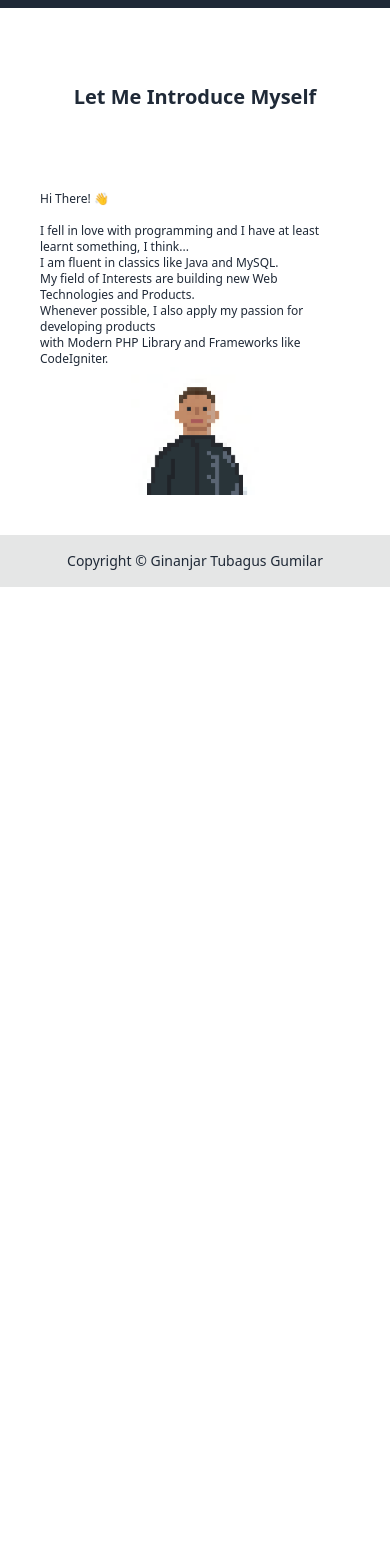
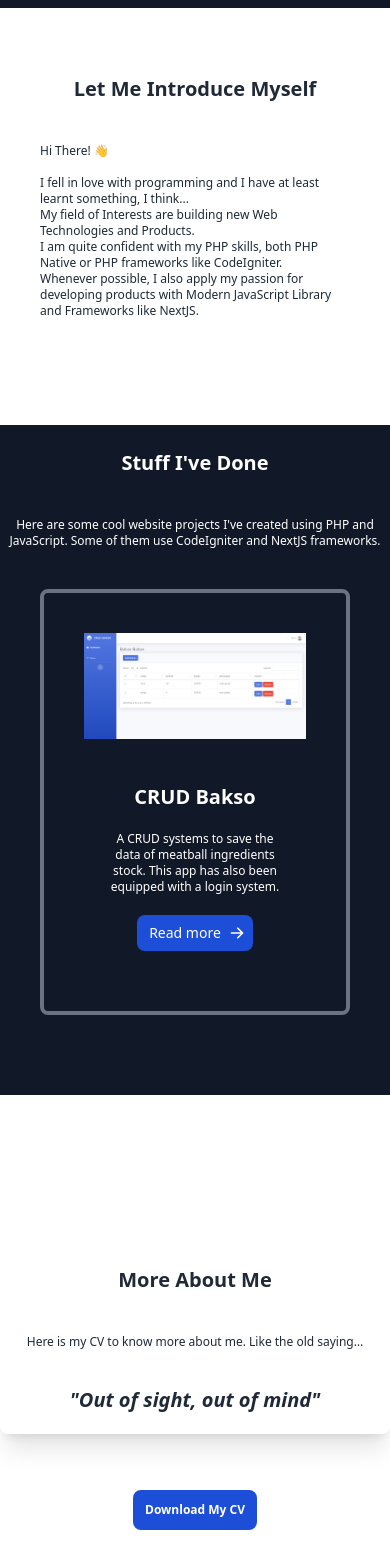
Before and after one commit to ginanjar-tg/my-portfolio, a Next.js app: page /component_pages/hero in a window 390 px wide. Shown: the part 324-1892 px from the top of the page. Before the commit the page ends 911 px from the top, so only its background shows below. Built offline with nearby package versions, Linux system fonts and the light colour scheme.

Commit message:
add content to the page

```diff
--- a/pages/_app.js
+++ b/pages/_app.js
@@ -1,7 +1,7 @@
-import '../styles/globals.css'
+import "../styles/globals.css";
 
 function MyApp({ Component, pageProps }) {
-  return <Component {...pageProps} />
+  return <Component {...pageProps} />;
 }
 
-export default MyApp
+export default MyApp;
--- a/pages/component_pages/navbar.js
+++ b/pages/component_pages/contents.js
@@ -1,11 +1,11 @@
 import Hero from "./hero";
-export default function Navbar() {
+export default function Contents() {
   return (
     <div className="drawer">
       <input id="my-drawer-3" type="checkbox" className="drawer-toggle" />
       <div className="drawer-content flex flex-col">
         {/* <!-- Navbar --> */}
-        <div className="w-full navbar bg-gray-800 text-white fixed">
+        <div className="w-full navbar bg-gray-900 text-white fixed z-30">
           <div className="flex-none lg:hidden">
             <label htmlFor="my-drawer-3" className="btn btn-square btn-ghost">
               <svg
@@ -24,7 +24,7 @@ export default function Navbar() {
             </label>
           </div>
           <a className="flex-1 px-2 mx-2 font-bold text-xl" href="#home">
-            My Portfolio
+            Ginanjar's Portfolio
           </a>
           <div className="flex-none hidden lg:block font-bold">
             <ul className="menu menu-horizontal">
--- a/pages/component_pages/hero.js
+++ b/pages/component_pages/hero.js
@@ -1,12 +1,13 @@
 import Image from "next/image";
 import ginanjarPic from "../../public/ginanjar.png";
 import pixelPic from "../../public/pixel.png";
+import bahan from "../../public/projects/bahan/bahan.png";
 
 export default function Hero() {
   return (
     <div>
       <section id="home">
-        <div className="bg-gray-800 text-white mt-20">
+        <div className="bg-gray-900 text-white mt-20 w-screen h-full">
           <br />
           <div className="h-32 w-32 md:h-64 md:w-64 relative mx-auto">
             <Image
@@ -37,25 +38,25 @@ export default function Hero() {
             d="M0,192L48,170.7C96,149,192,107,288,101.3C384,96,480,128,576,117.3C672,107,768,53,864,64C960,75,1056,149,1152,165.3C1248,181,1344,139,1392,117.3L1440,96L1440,320L1392,320C1344,320,1248,320,1152,320C1056,320,960,320,864,320C768,320,672,320,576,320C480,320,384,320,288,320C192,320,96,320,48,320L0,320Z"
           ></path>
         </svg>
-        <div className="bg-white font-poppins text-gray-800 h-full md:h-screen md:-mt-10 -mt-3">
+        <div className="bg-white h-full font-poppins text-gray-800 -mt-5">
           <div className="text-center font-bold text-xl md:text-4xl">
             Let Me Introduce Myself
           </div>
           <div className="text-xs md:text-lg py-10 md:py-20 px-10 md:grid md:grid-cols-2 grid-cols-none mx-auto place-content-center place-items-center">
-            <p className="mt-10">
+            <p>
               Hi There! 👋
               <br />
               <br />
               I fell in love with programming and I have at least learnt
               something, I think... <br />
-              I am fluent in classics like Java and MySQL. <br />
               My field of Interests are building new Web Technologies and
               Products. <br />
+              I am quite confident with my PHP skills, both PHP Native or PHP
+              frameworks like CodeIgniter. <br />
               Whenever possible, I also apply my passion for developing products
-              <br />
-              with Modern PHP Library and Frameworks like CodeIgniter.
+              with Modern JavaScript Library and Frameworks like NextJS.
             </p>
-            <div className="h-32 w-32 md:h-64 md:w-64 relative mx-auto">
+            <div className="h-32 w-32 md:h-64 md:w-64 relative mx-auto md:block hidden">
               <Image
                 src={pixelPic}
                 alt="Ginanjar's Pixel Photo"
@@ -66,6 +67,133 @@ export default function Hero() {
           </div>
         </div>
       </section>
+      {/* SVG WAVE */}
+      <svg xmlns="http://www.w3.org/2000/svg" viewBox="0 0 1440 320">
+        <path
+          fill="#ffffff"
+          fill-opacity="1"
+          d="M0,192L40,181.3C80,171,160,149,240,122.7C320,96,400,64,480,85.3C560,107,640,181,720,202.7C800,224,880,192,960,186.7C1040,181,1120,203,1200,208C1280,213,1360,203,1400,197.3L1440,192L1440,0L1400,0C1360,0,1280,0,1200,0C1120,0,1040,0,960,0C880,0,800,0,720,0C640,0,560,0,480,0C400,0,320,0,240,0C160,0,80,0,40,0L0,0Z"
+        ></path>
+      </svg>
+      <section id="projects">
+        <div className="bg-gray-900 h-full font-poppins text-white -mt-5">
+          <br />
+          <div className="text-center font-bold text-xl md:text-4xl">
+            Stuff I've Done
+          </div>
+          <div className="text-xs md:text-lg py-10 md:py-20">
+            <p className="text-center">
+              Here are some cool website projects I've created using PHP and
+              JavaScript. Some of them use CodeIgniter and NextJS frameworks.
+            </p>
+            <div className="p-10">
+              <div className="text-xs md:text-lg py-10 md:py-20 px-10 md:grid md:grid-cols-2 grid-cols-none block bg-gray-900 rounded-lg border-4 border-gray-500">
+                <div className="relative mx-auto">
+                  <Image
+                    src={bahan}
+                    alt="Meatball ingridients stock CRUD System"
+                  />
+                </div>
+                <p className="p-5 md:p-10 text-center">
+                  <h5 class="md:text-2xl text-xl font-bold mb-5 md:mt-0 mt-5 text-center">
+                    CRUD Bakso
+                  </h5>
+                  A CRUD systems to save the data of meatball ingredients stock.
+                  This app has also been equipped with a login system.
+                  <br />
+                  <a
+                    href="#"
+                    class="mt-5 inline-flex items-center py-2 px-3 text-sm font-medium text-center text-white bg-blue-700 rounded-lg hover:bg-blue-800 focus:ring-4 focus:outline-none focus:ring-blue-300 dark:bg-blue-600 dark:hover:bg-blue-700 dark:focus:ring-blue-800"
+                  >
+                    Read more
+                    <svg
+                      aria-hidden="true"
+                      class="ml-2 -mr-1 w-4 h-4"
+                      fill="currentColor"
+                      viewBox="0 0 20 20"
+                      xmlns="http://www.w3.org/2000/svg"
+                    >
+                      <path
+                        fill-rule="evenodd"
+                        d="M10.293 3.293a1 1 0 011.414 0l6 6a1 1 0 010 1.414l-6 6a1 1 0 01-1.414-1.414L14.586 11H3a1 1 0 110-2h11.586l-4.293-4.293a1 1 0 010-1.414z"
+                        clip-rule="evenodd"
+                      ></path>
+                    </svg>
+                  </a>
+                </p>
+              </div>
+            </div>
+          </div>
+        </div>
+      </section>
+      {/* SVG WAVE */}
+      <svg xmlns="http://www.w3.org/2000/svg" viewBox="0 0 1440 320">
+        <path
+          fill="#ffffff"
+          fill-opacity="1"
+          d="M0,160L40,154.7C80,149,160,139,240,144C320,149,400,171,480,197.3C560,224,640,256,720,224C800,192,880,96,960,80C1040,64,1120,128,1200,176C1280,224,1360,256,1400,272L1440,288L1440,320L1400,320C1360,320,1280,320,1200,320C1120,320,1040,320,960,320C880,320,800,320,720,320C640,320,560,320,480,320C400,320,320,320,240,320C160,320,80,320,40,320L0,320Z"
+        ></path>
+      </svg>
+      <section id="resume">
+        <div className="text-center bg-white h-full font-poppins text-gray-800 -mt-5">
+          <br />
+          <div className="py-20">
+            <div className="font-bold text-xl md:text-4xl">More About Me</div>
+            <div className="text-xs md:text-lg py-10 md:py-20">
+              <p>
+                Here is my CV to know more about me. Like the old saying… <br />
+                <br />
+                <div class="shadow-xl w-full md:w-1/2 h-full p-5 bg-white rounded-lg text-xl md:text-2xl font-semibold m-auto text-center">
+                  <i> "Out of sight, out of mind"</i>
+                </div>
+                <br />
+                <a
+                  href="cv.pdf"
+                  download
+                  class="font-bold mt-10 inline-flex items-center p-3 text-center text-white bg-blue-700 rounded-lg hover:bg-blue-800 focus:ring-4 focus:outline-none focus:ring-blue-300 dark:bg-blue-600 dark:hover:bg-blue-700 dark:focus:ring-blue-800"
+                >
+                  Download My CV
+                </a>
+              </p>
+            </div>
+          </div>
+        </div>
+      </section>
+      <section id="contact">
+        {/* SVG WAVE */}
+        <svg xmlns="http://www.w3.org/2000/svg" viewBox="0 0 1440 320">
+          <path
+            fill="#ffffff"
+            fill-opacity="1"
+            d="M0,224L34.3,192C68.6,160,137,96,206,69.3C274.3,43,343,53,411,74.7C480,96,549,128,617,133.3C685.7,139,754,117,823,117.3C891.4,117,960,139,1029,170.7C1097.1,203,1166,245,1234,245.3C1302.9,245,1371,203,1406,181.3L1440,160L1440,0L1405.7,0C1371.4,0,1303,0,1234,0C1165.7,0,1097,0,1029,0C960,0,891,0,823,0C754.3,0,686,0,617,0C548.6,0,480,0,411,0C342.9,0,274,0,206,0C137.1,0,69,0,34,0L0,0Z"
+          ></path>
+        </svg>
+        <div className="bg-gray-900 h-full font-poppins text-white -mt-5 py-14">
+          <br />
+          <div className="text-center font-bold text-xl md:text-4xl">
+            Let's Work Together!
+          </div>
+          <div className="text-xs md:text-lg py-10 md:py-20">
+            <p className="text-center">
+              Keep in touch with me for any kind of project or just to say hi.
+              <br />
+              📧 Email :{" "}
+              <a href="mailto:ginanjar0822@gmail.com">ginanjar0822@gmail.com</a>
+              <br />
+              📞 Telephone : +62 813-6135-4486
+              <br />
+              👨‍💼 LinkedIn :{" "}
+              <a href="https://www.linkedin.com/in/ginanjar-tubagus-gumilar-a4638b1b6/">
+                Ginanjar Tubagus Gumilar
+              </a>
+              <br />
+              🌐 Website : <a href="https://ginanjartg.me">ginanjartg.me</a>
+              <br />
+            </p>
+          </div>
+        </div>
+      </section>
+
       <footer className="footer footer-center p-4 bg-base-300 text-base-content">
         <div>
           <p>Copyright © Ginanjar Tubagus Gumilar</p>
--- a/pages/index.js
+++ b/pages/index.js
@@ -1,14 +1,21 @@
-import Navbar from "./component_pages/navbar.js";
+import Contents from "./component_pages/contents.js";
+import { useEffect, useState } from "react";
 
 export default function Home() {
+  const [isLoaded, setIsLoaded] = useState(false);
+  useEffect(() => {
+    setIsLoaded(true);
+  }, []);
   return (
-    <>
-    <head>
-  <title>GinanjarTG</title>
-</head>
-      <div className="bg-gray-800">
-        <Navbar />
-      </div>
-    </>
+    isLoaded && (
+      <>
+        <head>
+          <title>Ginanjar's Portfolio</title>
+        </head>
+        <div className="bg-gray-900">
+          <Contents />
+        </div>
+      </>
+    )
   );
 }
```
Also changed, not shown: public/projects/bahan/bahan.png (added), 1 other file (tests, documents, lock files or other folders).
